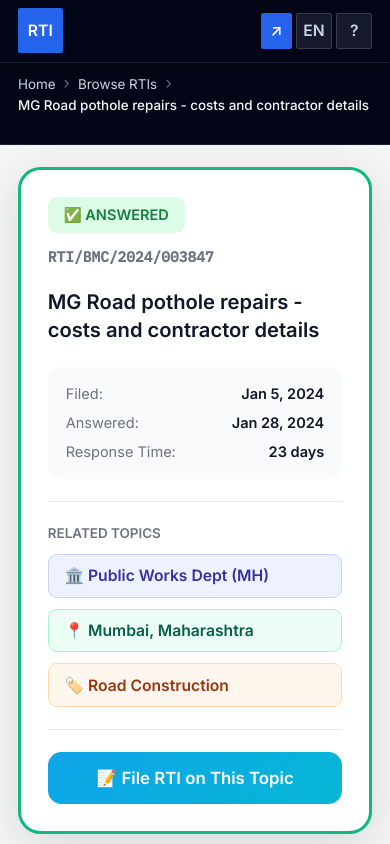
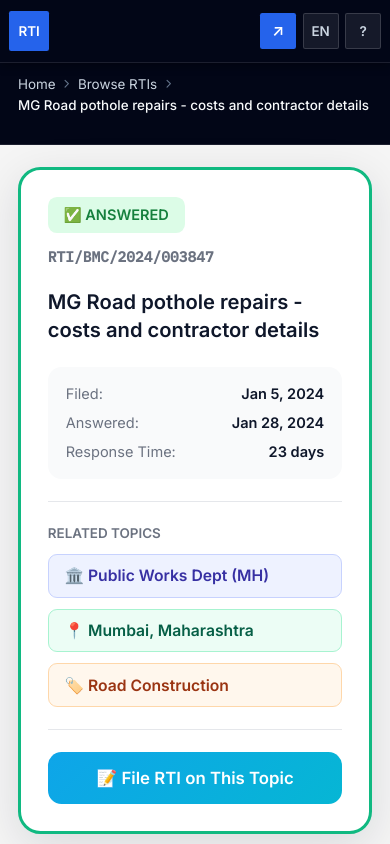
Before and after one commit to Yugantar-NGO/youRTI-UI, a Next.js app: page /rti/rti-001 in a window 390 px wide. Shown: the top 844 px of the page. Built offline with nearby package versions, Linux system fonts and the light colour scheme.

Commit message:
style(rti-detail): improve mobile header spacing and icon sizes

```diff
--- a/src/components/features/rti-detail/molecules/TopNavigation.module.css
+++ b/src/components/features/rti-detail/molecules/TopNavigation.module.css
@@ -203,6 +203,10 @@
   .brand {
     gap: var(--spacing-sm);
   }
+
+  .actions {
+    gap: var(--spacing-sm);
+  }
 }
 
 @media (max-width: 640px) {
@@ -210,17 +214,32 @@
     height: 56px;
   }
 
+  .container {
+    padding: 0 var(--spacing-sm);
+    gap: var(--spacing-sm);
+  }
+
+  .logo {
+    width: 36px;
+    height: 36px;
+    font-size: 12px;
+  }
+
   .iconButtons {
-    gap: var(--spacing-xs);
+    gap: 6px;
   }
 
   .iconButton {
     width: 32px;
     height: 32px;
+    font-size: 12px;
   }
 
   .shareBtn {
-    padding: var(--spacing-xs) var(--spacing-sm);
+    width: 32px;
+    height: 32px;
+    padding: 0;
+    border-radius: var(--border-radius-md);
   }
 
   .shareBtn span:last-child {
```
